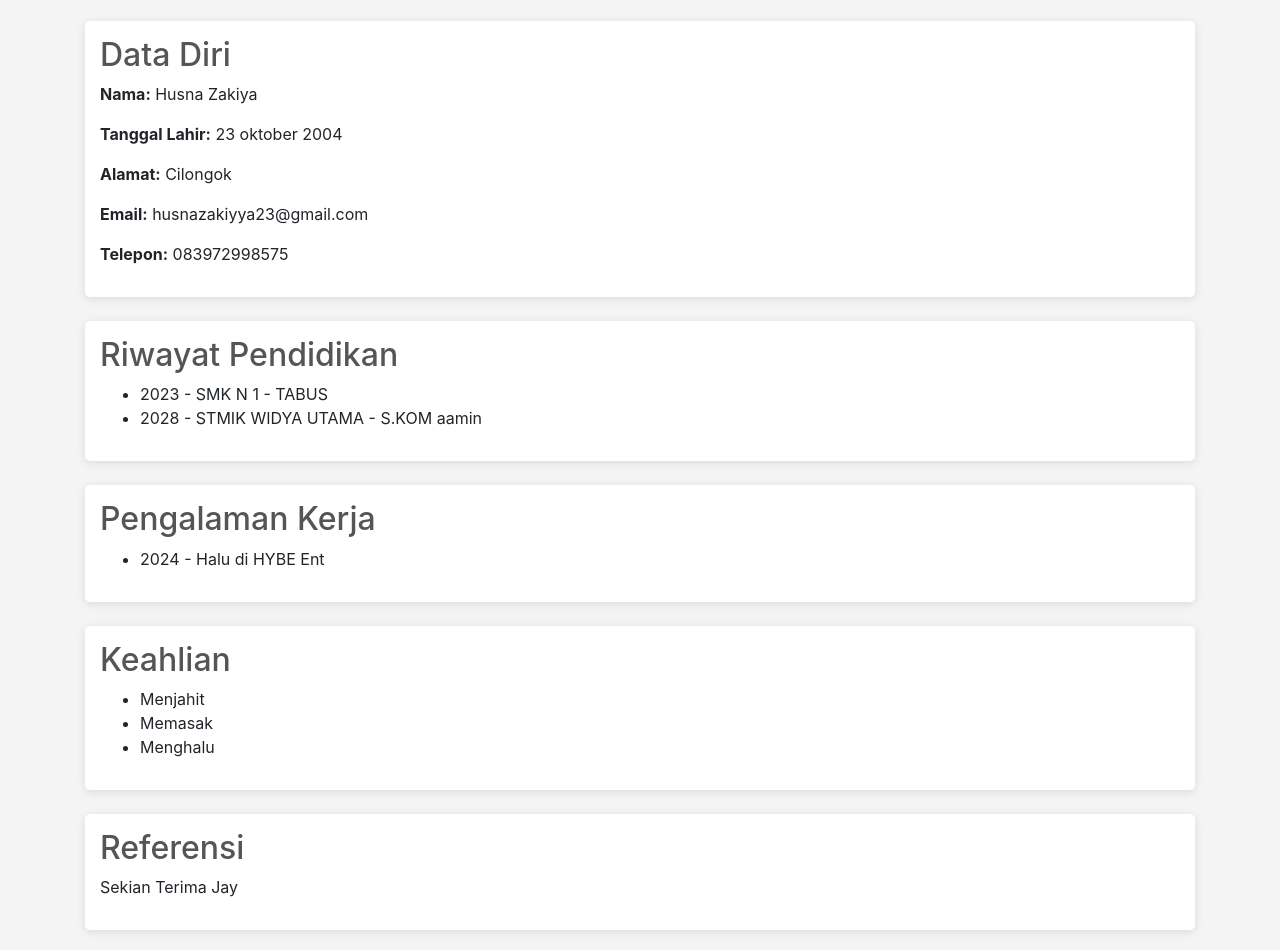
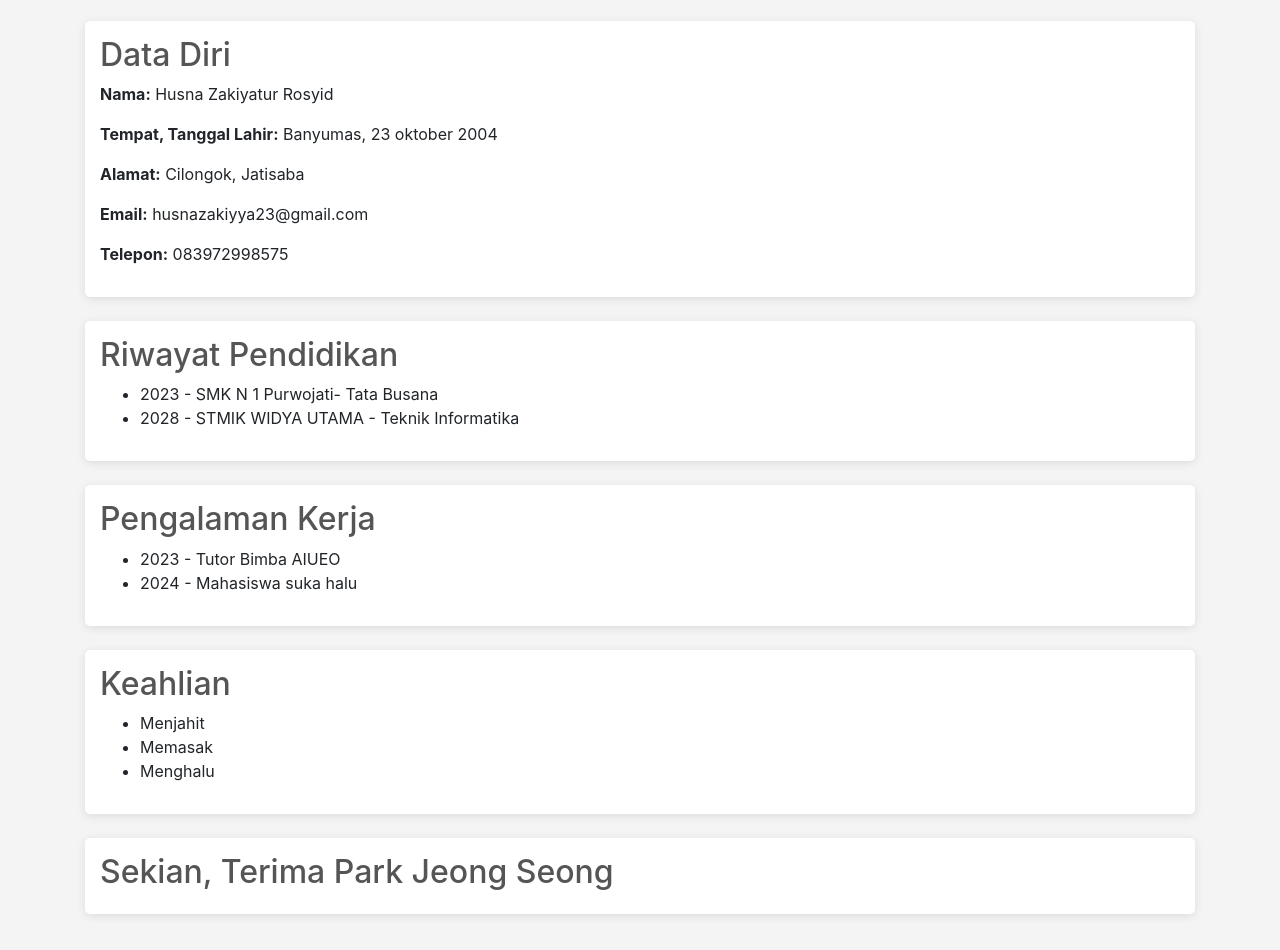
Before and after one commit to Prkyaaaa/Biodata, a plain HTML site: page index.html in a window 1280 px wide. Shown: the part 220-1170 px from the top of the page. Drawn offline with nearby package versions, Linux system fonts and the light colour scheme.

Commit message:
Update index.html dari web
Upload dari web

```diff
--- a/index.html
+++ b/index.html
@@ -18,9 +18,9 @@
 
     <div class="section mt-4">
         <h2>Data Diri</h2>
-        <p><strong>Nama:</strong> Husna Zakiya</p>
-        <p><strong>Tanggal Lahir:</strong> 23 oktober 2004</p>
-        <p><strong>Alamat:</strong> Cilongok</p>
+        <p><strong>Nama:</strong> Husna Zakiyatur Rosyid</p>
+        <p><strong>Tempat, Tanggal Lahir:</strong> Banyumas, 23 oktober 2004</p>
+        <p><strong>Alamat:</strong> Cilongok, Jatisaba</p>
         <p><strong>Email:</strong> husnazakiyya23@gmail.com</p>
         <p><strong>Telepon:</strong> 083972998575</p>
     </div>
@@ -28,15 +28,16 @@
     <div class="section mt-4">
         <h2>Riwayat Pendidikan</h2>
         <ul>
-            <li>2023 - SMK N 1 - TABUS</li>
-            <li>2028 - STMIK WIDYA UTAMA - S.KOM aamin</li>
+            <li>2023 - SMK N 1 Purwojati- Tata Busana</li>
+            <li>2028 - STMIK WIDYA UTAMA - Teknik Informatika</li>
         </ul>
     </div>
 
     <div class="section mt-4">
         <h2>Pengalaman Kerja</h2>
         <ul>
-            <li>2024 - Halu di HYBE Ent</li>
+            <li>2023 - Tutor Bimba AIUEO</li>
+            <li>2024 - Mahasiswa suka halu</li>
         </ul>
     </div>
 
@@ -50,8 +51,7 @@
     </div>
 
     <div class="section mt-4">
-        <h2>Referensi</h2>
-        <p>Sekian Terima Jay</p>
+        <h2>Sekian, Terima Park Jeong Seong</h2>
     </div>
 </div>
 
```
